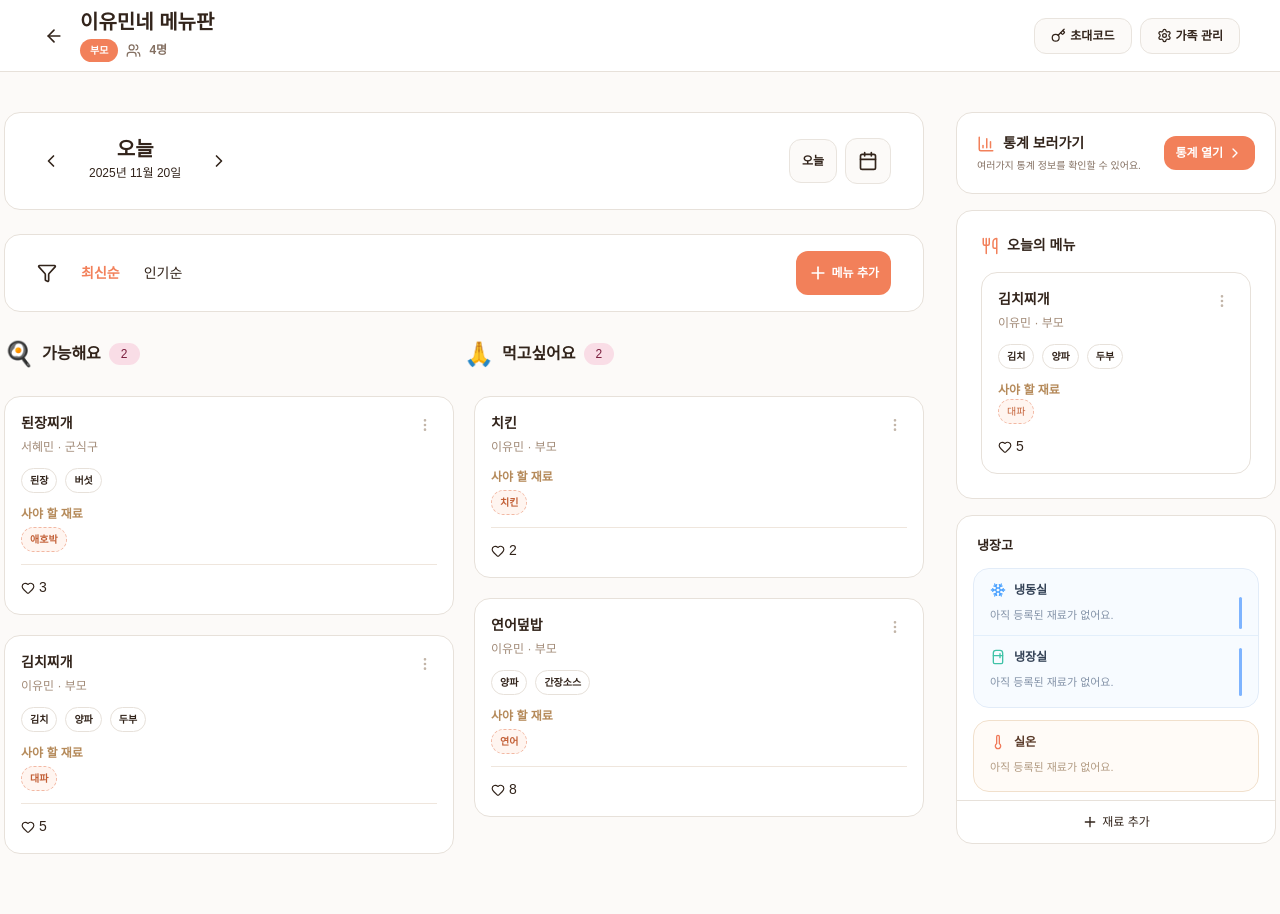
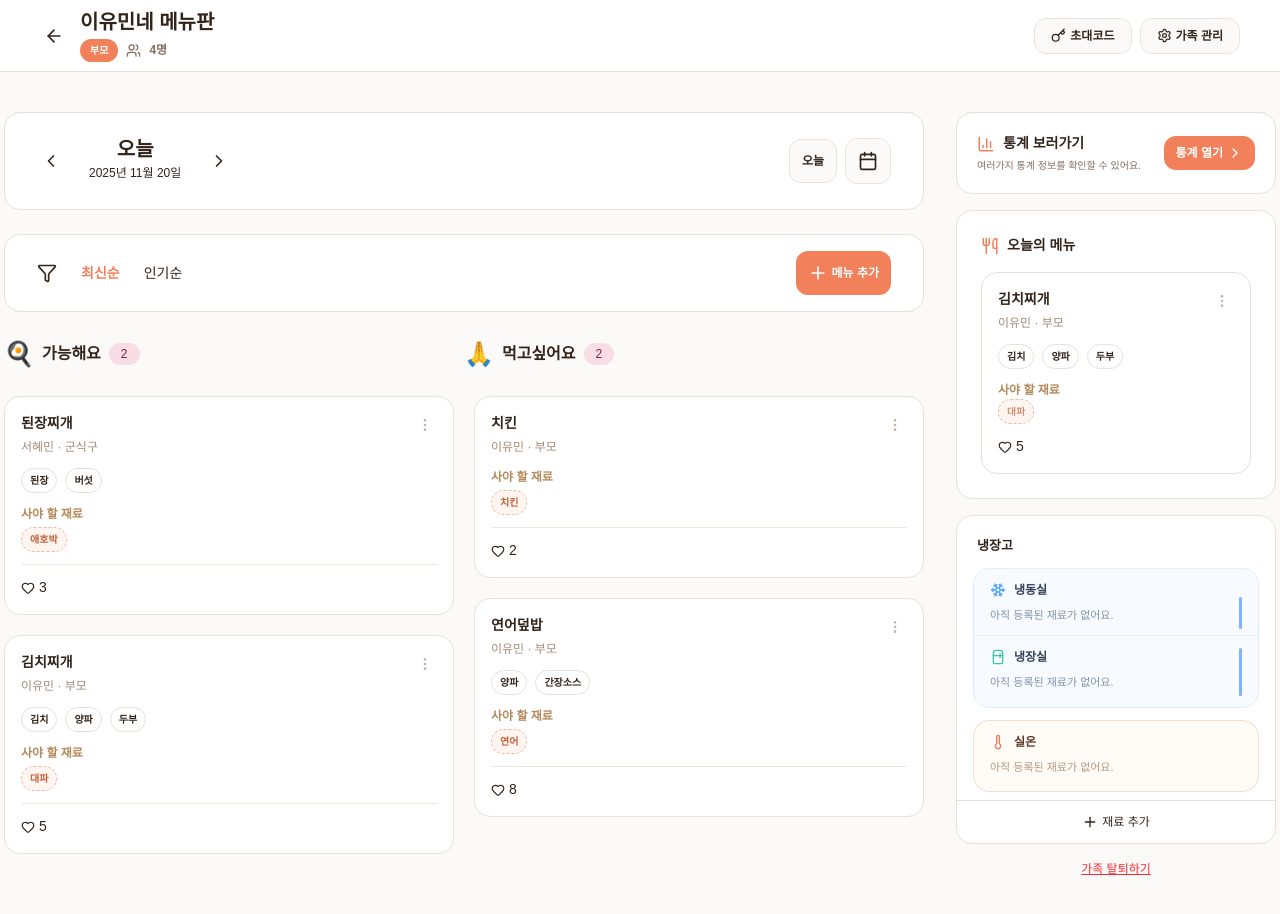
Before and after one commit to Parkhaeil/DB-TermProject-WantToEat, a Next.js app: page /family in a window 1280 px wide. Shown: the top 914 px of the page. Built offline with nearby package versions, Linux system fonts and the light colour scheme.

Commit message:
feat: 가족 탈퇴하기 버튼 추가 (#14)

```diff
--- a/app/family/FamilyRightSection.tsx
+++ b/app/family/FamilyRightSection.tsx
@@ -617,6 +617,15 @@ export default function FamilyRightSection() {
             </div>
           </div>
         )}
+        {/* 가족 탈퇴하기 버튼 */}
+        <div className="mt-4 flex justify-center">
+          <button
+            type="button"
+            className="text-[12px] text-red-500 underline bg-transparent border-none outline-none"
+          >
+            가족 탈퇴하기
+          </button>
+        </div>
       </div>
 
       {/* 통계 모달 */}
```
